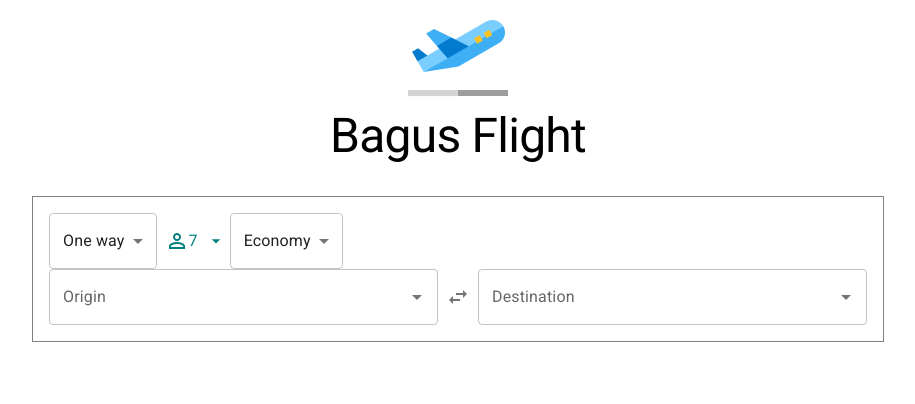
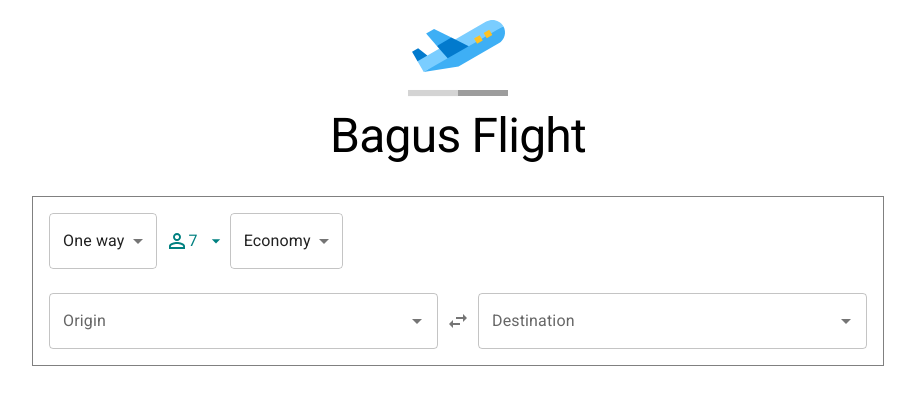
Before and after one commit to priyabagus/googleflight-like-app, a React (Vite) app: page / in a window 1280 px wide. Shown: the top 404 px of the page, without its empty margins (182-1097 px from the left). Built offline with nearby package versions, Linux system fonts and the light colour scheme.

Commit message:
Style: Add margin between stackFlightOptions & stackFlightRoute

```diff
--- a/src/pages/Home/BoxSearchFlight/BoxSearchFlight.module.scss
+++ b/src/pages/Home/BoxSearchFlight/BoxSearchFlight.module.scss
@@ -1,5 +1,9 @@
-.wrapper {
+.boxSearchFlightWrapper {
     border: 1px solid grey;
     padding: 1rem;
     margin-top: 2rem;
 }
+
+.stackFlightOptionsWrapper {
+    margin-bottom: 1.5rem;
+}
--- a/src/pages/Home/BoxSearchFlight/BoxSearchFlight.tsx
+++ b/src/pages/Home/BoxSearchFlight/BoxSearchFlight.tsx
@@ -5,10 +5,11 @@ import SelectCabinClass from './SelectCabinClass'
 import PassengerOptions from './PassengerOptions'
 import SelectAirport from './SelectAirport'
 import { SwapHoriz } from '@mui/icons-material'
+
 export default function BoxSearchFlight () {
   return (
-    <Box className={css.wrapper}>
-      <Stack className={css.stackOptions} direction='row'>
+    <Box className={css.boxSearchFlightWrapper}>
+      <Stack className={css.stackFlightOptionsWrapper} direction='row'>
         <SelectFlightType />
         <PassengerOptions />
         <SelectCabinClass />
```
